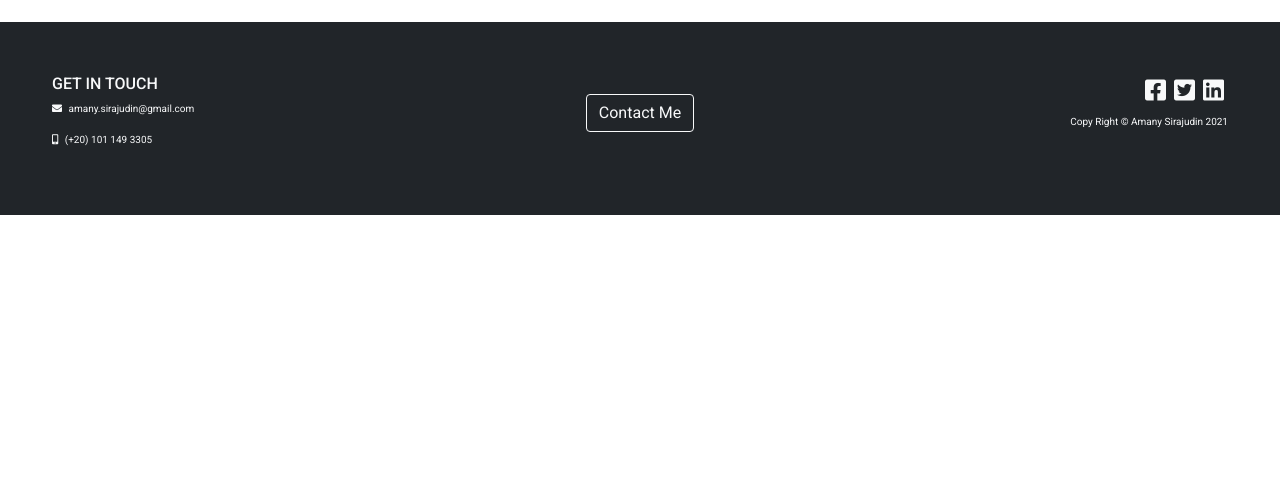
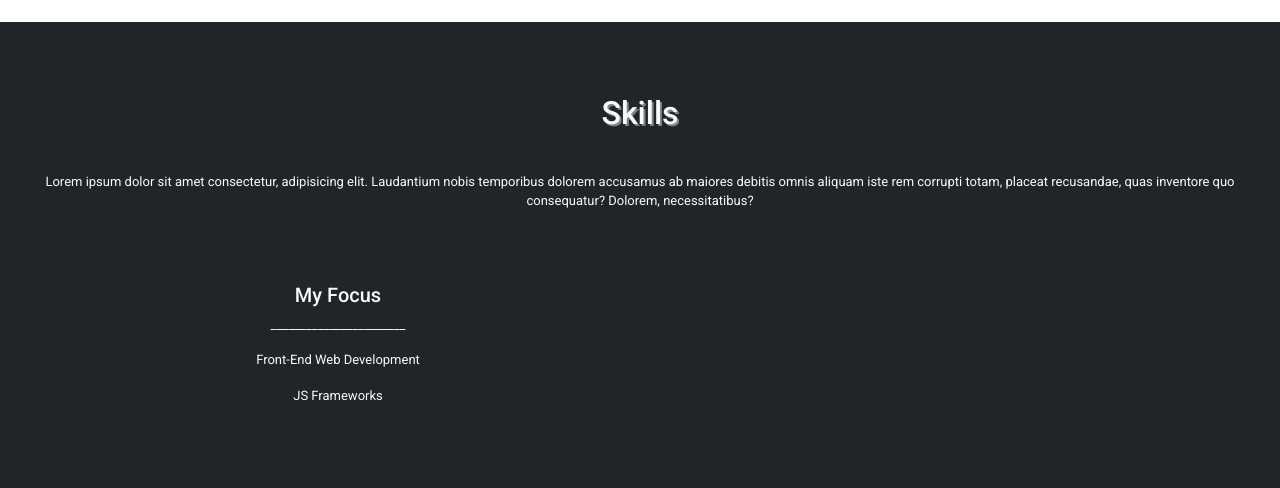
Before and after one commit to AmanySirajAl-Din/Angular_ITI_Lab1, an Angular app: page / in a window 1280 px wide. Shown: the part 464-952 px from the top of the page. Before the commit the page ends 800 px from the top, so only its background shows below. Built offline with nearby package versions, Linux system fonts and the light colour scheme.

Commit message:
Create skills component

```diff
--- a/src/app/app.component.html
+++ b/src/app/app.component.html
@@ -1,3 +1,6 @@
 <app-header></app-header>
+
 <app-about></app-about>
+<app-skills></app-skills>
+
 <app-footer></app-footer>
--- a/src/app/app.module.ts
+++ b/src/app/app.module.ts
@@ -7,6 +7,7 @@ import { FooterComponent } from './footer/footer.component';
 import { HeaderComponent } from './header/header.component';
 import { ContactBtnComponent } from './contact-btn/contact-btn.component';
 import { AboutComponent } from './about/about.component';
+import { SkillsComponent } from './skills/skills.component';
 
 
 @NgModule({
@@ -15,7 +16,8 @@ import { AboutComponent } from './about/about.component';
     FooterComponent,
     HeaderComponent,
     ContactBtnComponent,
-    AboutComponent
+    AboutComponent,
+    SkillsComponent
   ],
   imports: [
     BrowserModule,
--- /dev/null
+++ b/src/app/skills/skills.component.css
@@ -0,0 +1,7 @@
+h2 {
+    text-shadow: 2px 2px 0px #c0bfbf9c;
+}
+
+p {
+    font-size: small;
+}
--- /dev/null
+++ b/src/app/skills/skills.component.html
@@ -0,0 +1,15 @@
+<section class="container-fluid m-0 p-5 bg-dark text-light text-center">
+    <div class="row">
+        <h2 class="p-4">Skills</h2>
+        <p class="p-2">Lorem ipsum dolor sit amet consectetur, adipisicing elit. Laudantium nobis temporibus dolorem accusamus ab maiores debitis omnis aliquam iste rem corrupti totam, placeat recusandae, quas inventore quo consequatur? Dolorem, necessitatibus?</p>
+    </div>
+    <div class="row py-5">
+        <div class="col">
+            <h5>My Focus</h5>
+            <p>_______________________</p>
+            <p>Front-End Web Development</p>
+            <p>JS Frameworks</p>
+        </div>
+        <div class="col"></div>
+    </div>
+</section>
--- /dev/null
+++ b/src/app/skills/skills.component.ts
@@ -0,0 +1,15 @@
+import { Component, OnInit } from '@angular/core';
+
+@Component({
+  selector: 'app-skills',
+  templateUrl: './skills.component.html',
+  styleUrls: ['./skills.component.css']
+})
+export class SkillsComponent implements OnInit {
+
+  constructor() { }
+
+  ngOnInit(): void {
+  }
+
+}
```
Also changed, not shown: Steps_Notes.txt, 1 other file (tests, documents, lock files or other folders).
